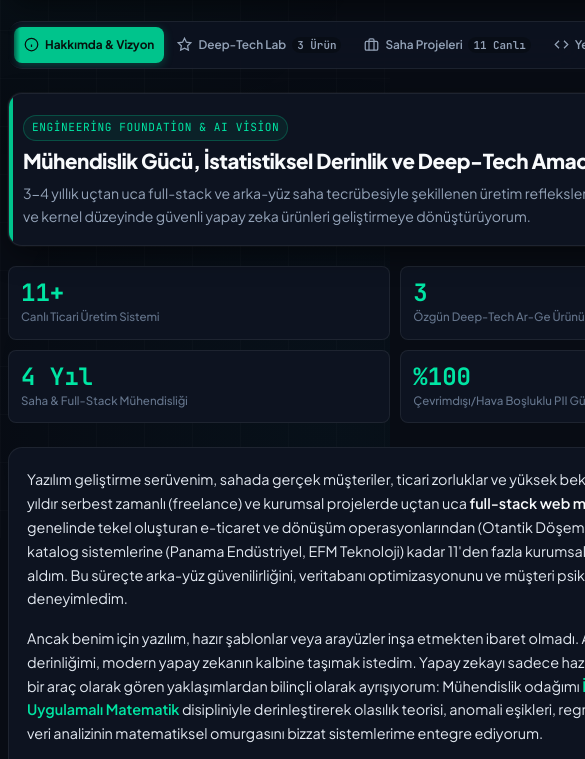
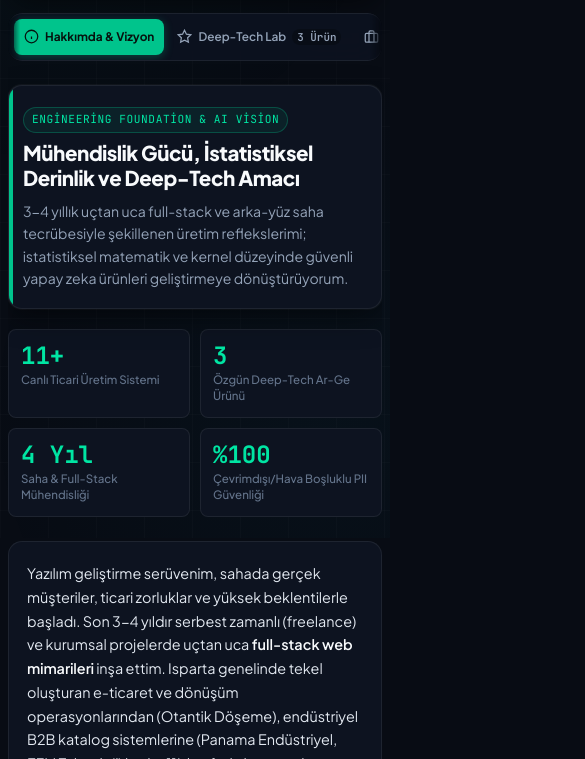
Before and after one commit to beytullaherden1/beytullaherden1.github.io, a plain HTML site: page index.html in a window 390 px wide. Shown: the part 306-1065 px from the top of the page, 585 px wide, since content can reach past the window. Drawn offline with Linux system fonts and the light colour scheme.

Commit message:
fix(mobile): lock viewport scaling and eliminate horizontal overflow across all tabs

```diff
--- a/css/style.css
+++ b/css/style.css
@@ -71,6 +71,9 @@ html {
   font-size: 16px;
   scroll-behavior: smooth;
   color-scheme: dark;
+  width: 100%;
+  max-width: 100%;
+  overflow-x: hidden;
 }
 
 body {
@@ -80,8 +83,14 @@ body {
   line-height: 1.6;
   min-height: 100vh;
   position: relative;
+  width: 100%;
+  max-width: 100%;
   overflow-x: hidden;
   -webkit-font-smoothing: antialiased;
+}
+
+img, svg, video, canvas {
+  max-width: 100%;
 }
 
 /* Background Texture / Subtle Grid (Clean Deep-Tech Feel, no cheesy bloat) */
@@ -118,15 +127,21 @@ button {
   position: relative;
   z-index: 1;
   max-width: 1360px;
+  width: 100%;
+  box-sizing: border-box;
   margin: 0 auto;
   padding: 40px 24px 60px;
+  overflow-x: clip;
 }
 
 .workspace-layout {
   display: grid;
-  grid-template-columns: 360px 1fr;
+  grid-template-columns: 360px minmax(0, 1fr);
   gap: 32px;
   align-items: start;
+  width: 100%;
+  max-width: 100%;
+  min-width: 0;
 }
 
 /* ==========================================================================
@@ -395,6 +410,10 @@ button {
   display: flex;
   flex-direction: column;
   gap: 24px;
+  width: 100%;
+  max-width: 100%;
+  min-width: 0;
+  overflow-x: clip;
 }
 
 /* Top Sticky Navigation Bar */
@@ -413,6 +432,9 @@ button {
   gap: 6px;
   overflow-x: auto;
   scrollbar-width: none;
+  width: 100%;
+  max-width: 100%;
+  box-sizing: border-box;
 }
 
 .tab-navbar::-webkit-scrollbar {
@@ -468,10 +490,16 @@ button {
 /* Tab Panels Container */
 .tab-panel-container {
   min-height: 600px;
+  width: 100%;
+  max-width: 100%;
+  min-width: 0;
 }
 
 .tab-panel {
   display: none;
+  width: 100%;
+  max-width: 100%;
+  min-width: 0;
   animation: panelFadeIn 0.3s cubic-bezier(0.16, 1, 0.3, 1) forwards;
 }
 
@@ -720,12 +748,23 @@ button {
   display: flex;
   flex-direction: column;
   gap: 6px;
+  width: 100%;
+  max-width: 100%;
+  min-width: 0;
 }
 
 .product-tagline {
   display: flex;
   align-items: center;
-  gap: 10px;
+  flex-wrap: wrap;
+  gap: 8px;
+  width: 100%;
+  max-width: 100%;
+}
+
+.product-tagline span {
+  word-break: break-word;
+  overflow-wrap: break-word;
 }
 
 .product-badge {
@@ -753,11 +792,17 @@ button {
   font-weight: 800;
   color: var(--silver-light);
   letter-spacing: -0.01em;
+  word-break: break-word;
+  overflow-wrap: break-word;
+  max-width: 100%;
 }
 
 .product-summary {
   font-size: 0.94rem;
   color: var(--silver-muted);
+  word-break: break-word;
+  overflow-wrap: break-word;
+  max-width: 100%;
 }
 
 .product-tech-stack {
@@ -1694,13 +1739,39 @@ button:active, .btn-primary:active, .btn-secondary:active, .tab-btn:active, .fil
    1. TABLETS & SMALL DESKTOPS (<= 1080px)
    -------------------------------------------------------------------------- */
 @media (max-width: 1080px) {
+  html, body {
+    overflow-x: hidden !important;
+    width: 100% !important;
+    max-width: 100vw !important;
+    position: relative;
+  }
+
+  .site-wrapper {
+    padding: 24px 18px 48px;
+    width: 100% !important;
+    max-width: 100% !important;
+    box-sizing: border-box !important;
+    overflow-x: clip !important;
+  }
+
   .workspace-layout {
-    grid-template-columns: 1fr;
+    display: flex !important;
+    flex-direction: column !important;
+    width: 100% !important;
+    max-width: 100% !important;
+    min-width: 0 !important;
     gap: 24px;
   }
 
-  .site-wrapper {
-    padding: 28px 20px 48px;
+  .profile-card, .content-area, .tab-panel-container, .tab-panel {
+    width: 100% !important;
+    max-width: 100% !important;
+    min-width: 0 !important;
+    box-sizing: border-box !important;
+  }
+
+  .content-area {
+    overflow-x: clip !important;
   }
 
   .profile-card {
@@ -1712,54 +1783,77 @@ button:active, .btn-primary:active, .btn-secondary:active, .tab-btn:active, .fil
   .tab-navbar {
     top: max(12px, env(safe-area-inset-top, 12px));
     z-index: 50;
+    width: 100%;
+    max-width: 100%;
+    box-sizing: border-box;
+  }
+
+  .deeptech-card, .project-card, .cert-card, .skill-category-card, .contact-info-card, .contact-form-card, .panel-hero {
+    width: 100%;
+    max-width: 100%;
+    box-sizing: border-box;
+    min-width: 0;
   }
 
   .deeptech-body {
     grid-template-columns: 1fr;
     gap: 22px;
     padding: 24px;
+    width: 100%;
+    box-sizing: border-box;
   }
 
   .interactive-simulator {
     grid-column: span 1;
+    width: 100%;
+    box-sizing: border-box;
   }
 
   .sim-desk-grid {
     grid-template-columns: 1fr;
+    width: 100%;
   }
 
   .projects-grid {
     grid-template-columns: repeat(2, 1fr);
     gap: 20px;
+    width: 100%;
   }
 
   .pillars-grid {
     grid-template-columns: 1fr;
+    width: 100%;
   }
 
   .credentials-grid {
     grid-template-columns: 1fr;
+    width: 100%;
   }
 
   .skills-matrix {
     grid-template-columns: repeat(2, 1fr);
+    width: 100%;
   }
 
   .contact-layout {
     grid-template-columns: 1fr;
+    width: 100%;
   }
 
   .stats-grid {
     grid-template-columns: repeat(2, 1fr);
     gap: 14px;
+    width: 100%;
   }
 
   .pipeline-steps-grid {
     grid-template-columns: repeat(2, 1fr);
+    width: 100%;
   }
 
   .soap-grid {
     grid-template-columns: repeat(2, 1fr);
+    width: 100%;
   }
 }
 
@@ -1767,10 +1861,41 @@ button:active, .btn-primary:active, .btn-secondary:active, .tab-btn:active, .fil
    2. STANDARD SMARTPHONES & MOBILE PHONES (<= 768px)
    -------------------------------------------------------------------------- */
 @media (max-width: 768px) {
+  html, body {
+    overflow-x: hidden !important;
+    width: 100% !important;
+    max-width: 100vw !important;
+    position: relative;
+  }
+
   .site-wrapper {
-    padding: 16px 14px 44px;
-    padding-left: max(14px, env(safe-area-inset-left, 14px));
-    padding-right: max(14px, env(safe-area-inset-right, 14px));
+    padding: 16px 12px 44px;
+    padding-left: max(12px, env(safe-area-inset-left, 12px));
+    padding-right: max(12px, env(safe-area-inset-right, 12px));
+    width: 100% !important;
+    max-width: 100% !important;
+    box-sizing: border-box !important;
+    overflow-x: clip !important;
+  }
+
+  .workspace-layout {
+    display: flex !important;
+    flex-direction: column !important;
+    width: 100% !important;
+    max-width: 100% !important;
+    min-width: 0 !important;
+    gap: 16px !important;
+  }
+
+  .profile-card, .content-area, .tab-panel-container, .tab-panel {
+    width: 100% !important;
+    max-width: 100% !important;
+    min-width: 0 !important;
+    box-sizing: border-box !important;
+  }
+
+  .content-area {
+    overflow-x: clip !important;
   }
 
   /* Profile Card (Compact Mobile Identity Header) */
--- a/index.html
+++ b/index.html
@@ -2,7 +2,7 @@
 <html lang="tr">
 <head>
   <meta charset="UTF-8">
-  <meta name="viewport" content="width=device-width, initial-scale=1.0, maximum-scale=5.0, viewport-fit=cover">
+  <meta name="viewport" content="width=device-width, initial-scale=1.0, maximum-scale=1.0, user-scalable=no, viewport-fit=cover">
   <meta name="theme-color" content="#080c14">
   <meta name="apple-mobile-web-app-capable" content="yes">
   <meta name="apple-mobile-web-app-status-bar-style" content="black-translucent">
```
